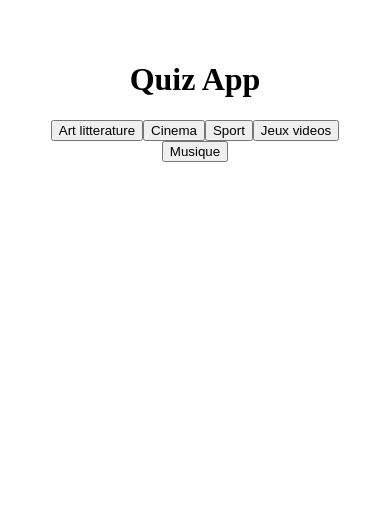
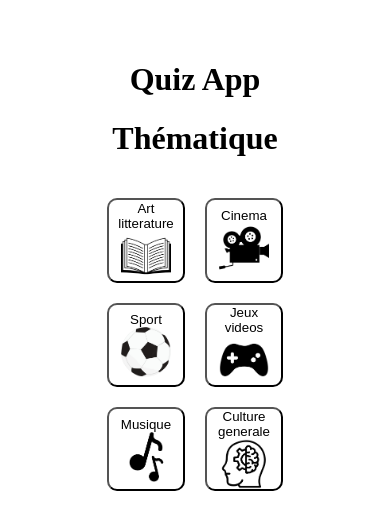
Before and after one commit to espositotimothe/JS-Paris-P2-LesPerses, a React (Vite) app: page /Themedif in a window 390 px wide. Shown: the top 530 px of the page. Built offline with nearby package versions, Linux system fonts and the light colour scheme; no server answers.

Commit message:
finalize category design

```diff
--- /dev/null
+++ b/src/components/Theme.css
@@ -0,0 +1,50 @@
+.category-img-size {
+	width: 50px;
+	height: 50px;
+}
+
+.category-button {
+	width: 20vw;
+	border-radius: 10px;
+	display: flex;
+	flex-direction: column;
+	align-items: center;
+	justify-content: center;
+	background-color: white;
+}
+
+.category-container {
+	display: flex;
+	justify-content: center;
+	align-items: center;
+	flex-wrap: wrap;
+	gap: 20px;
+	padding-top: 20px;
+}
+
+@media (max-width: 768px) {
+	.category-img-size {
+		width: 50px;
+		height: 50px;
+	}
+
+	.category-button {
+		width: 20vw;
+		height: 10vh;
+		border-radius: 10px;
+		display: flex;
+		flex-direction: column;
+		align-items: center;
+		justify-content: center;
+		background-color: white;
+	}
+
+	.category-container {
+		display: flex;
+		justify-content: center;
+		align-items: center;
+		flex-wrap: wrap;
+		gap: 20px;
+		padding-top: 20px;
+	}
+}
--- a/src/components/Themedif.tsx
+++ b/src/components/Themedif.tsx
@@ -1,5 +1,6 @@
 import { useEffect, useState } from "react";
 import type { Dispatch } from "react";
+import "./Theme.css";
 
 export interface Question {
 	_id: string;
@@ -70,6 +71,8 @@ const Themedif = ({
 			{/* Sélecteur pour la catégorie */}
 			{step === 1 && (
 				<div>
+					<h1>Thématique</h1>
+					<section className="category-container">
 						<button
 							type="button"
 							onSelect={(e) =>
@@ -77,8 +80,14 @@ const Themedif = ({
 							}
 							value={"art_litterature"}
 							onClick={() => setStep(2)}
+							className="category-button"
 						>
 							Art litterature
+							<img
+								src="src\images\Logo-littérature-sans-fond.png"
+								alt="Art et litterature"
+								className="category-img-size"
+							/>
 						</button>
 						<button
 							type="button"
@@ -87,9 +96,17 @@ const Themedif = ({
 							}
 							value={"tv_cinema"}
 							onClick={() => setStep(2)}
+							className="category-button"
 						>
 							Cinema
+							<img
+								src="src\images\Logo-cinéma-sans-fond.png"
+								alt="Cinema"
+								className="category-img-size"
+							/>
 						</button>
+					</section>
+					<section className="category-container">
 						<button
 							type="button"
 							onSelect={(e) =>
@@ -97,8 +114,14 @@ const Themedif = ({
 							}
 							value={"sport"}
 							onClick={() => setStep(2)}
+							className="category-button"
 						>
 							Sport
+							<img
+								src="src\images\Logo-sport-ballon-sans-fond.png"
+								alt="Sport"
+								className="category-img-size"
+							/>
 						</button>
 						<button
 							type="button"
@@ -107,9 +130,17 @@ const Themedif = ({
 							}
 							value={"jeux_videos"}
 							onClick={() => setStep(2)}
+							className="category-button"
 						>
 							Jeux videos
+							<img
+								src="src\images\logo-jeux_vidéos-sans-fond.png"
+								alt="Jeux videos"
+								className="category-img-size"
+							/>
 						</button>
+					</section>
+					<section className="category-container">
 						<button
 							type="button"
 							onSelect={(e) =>
@@ -117,9 +148,32 @@ const Themedif = ({
 							}
 							value={"musique"}
 							onClick={() => setStep(2)}
+							className="category-button"
 						>
 							Musique
+							<img
+								src="src\images\logo-musique-sans-fond.png"
+								alt="Musique"
+								className="category-img-size"
+							/>
 						</button>
+						<button
+							type="button"
+							onSelect={(e) =>
+								setCategory((e.target as HTMLButtonElement).value || null)
+							}
+							value={"culture_generale"}
+							onClick={() => setStep(2)}
+							className="category-button"
+						>
+							Culture generale
+							<img
+								src="src/images/logo-cultureG-sans-fond.png"
+								alt="Culture generale"
+								className="category-img-size"
+							/>
+						</button>
+					</section>
 				</div>
 			)}
 
```
Lines whose indentation alone changed are shown as unchanged.
